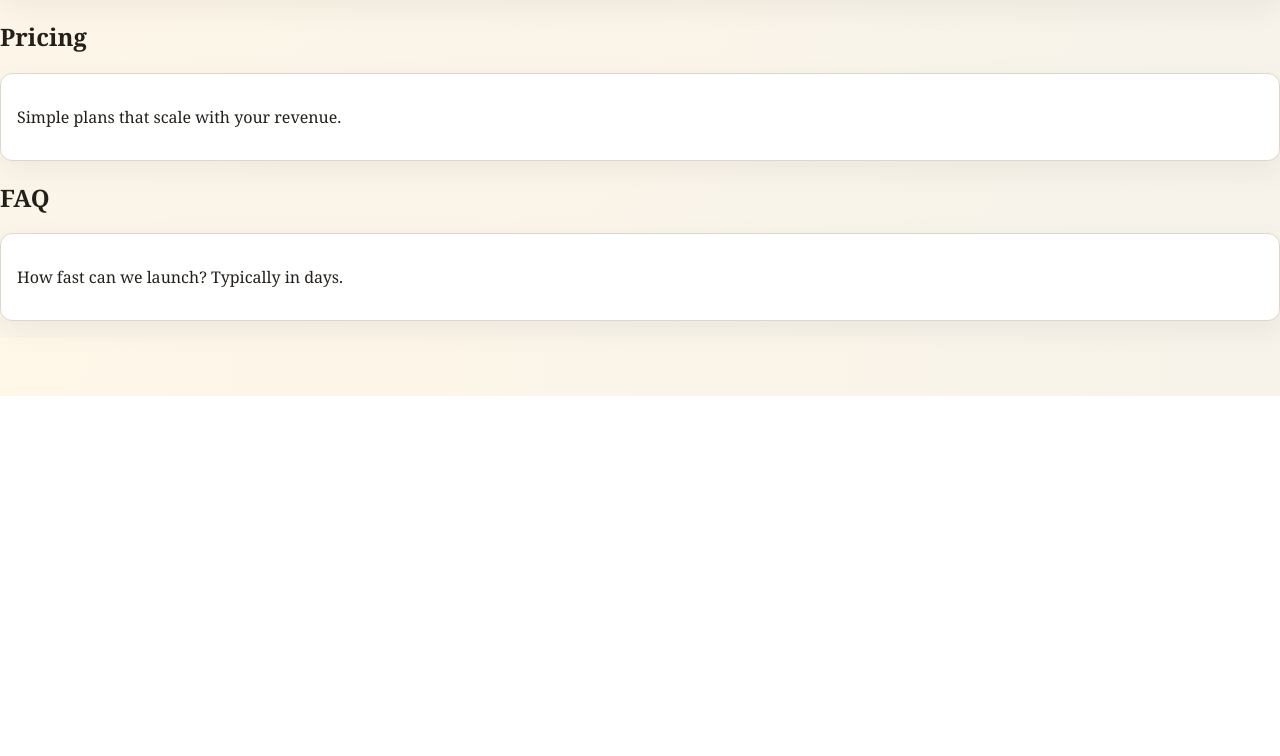
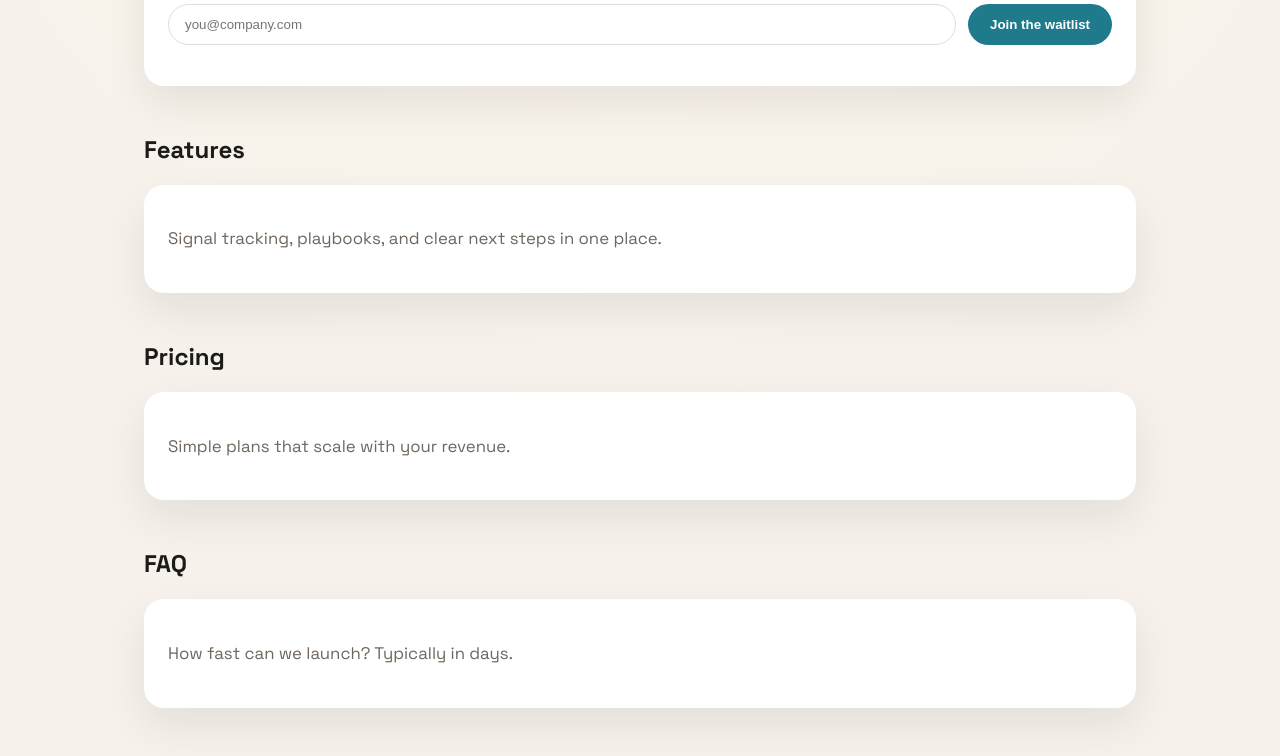
Before and after one commit to XSpiritWizardX/workout-charts, a website: page public/index.html in a window 1280 px wide. Shown: the part 404-1160 px from the top of the page. Before the commit the page ends 800 px from the top, so only its background shows below. Drawn offline with Linux system fonts and the light colour scheme.

Commit message:
Update public/styles.css

```diff
--- a/public/styles.css
+++ b/public/styles.css
@@ -1,10 +1,13 @@
+@import url("https://fonts.googleapis.com/css2?family=Space+Grotesk:wght@400;600;700&display=swap");
+
 :root {
-  --bg: #f6f2ea;
-  --card: #ffffff;
-  --text: #231f1a;
-  --accent: #ef7b45;
-  --muted: #6d675f;
-  --border: #e0d7cc;
+  --bg: #f6f2eb;
+  --surface: #ffffff;
+  --ink: #1c1b19;
+  --muted: #6f665e;
+  --accent: #1f7a8c;
+  --accent-dark: #125a66;
+  --shadow: rgba(0, 0, 0, 0.08);
 }
 
 * {
@@ -13,107 +16,76 @@
 
 body {
   margin: 0;
-  font-family: "Georgia", "Times New Roman", serif;
-  background: radial-gradient(circle at top left, #fff7e8, var(--bg));
-  color: var(--text);
+  font-family: "Space Grotesk", "Segoe UI", sans-serif;
+  color: var(--ink);
+  background: radial-gradient(circle at top, #fef7ea 0%, var(--bg) 60%);
 }
 
-.app {
-  max-width: 900px;
-  margin: 32px auto 64px;
-  padding: 0 16px;
+main {
+  max-width: 1040px;
+  margin: 0 auto;
+  padding: 72px 24px 96px;
 }
 
 header {
-  margin-bottom: 24px;
+  display: flex;
+  align-items: center;
+  justify-content: space-between;
+  gap: 16px;
 }
 
 h1 {
-  margin: 0 0 8px 0;
-  font-size: 40px;
-  letter-spacing: 1px;
+  font-size: clamp(2.5rem, 5vw, 4rem);
+  line-height: 1.05;
+  margin: 24px 0 16px;
 }
 
-.sub {
-  margin: 0;
+p {
+  font-size: 1.05rem;
+  line-height: 1.6;
   color: var(--muted);
 }
 
 .card {
-  background: var(--card);
-  border: 1px solid var(--border);
-  border-radius: 12px;
-  padding: 16px;
-  margin-bottom: 16px;
-  box-shadow: 0 10px 30px rgba(0, 0, 0, 0.05);
+  background: var(--surface);
+  border-radius: 20px;
+  padding: 24px;
+  box-shadow: 0 18px 40px var(--shadow);
 }
 
-.row {
-  display: flex;
-  gap: 8px;
-  align-items: center;
-  margin-bottom: 12px;
-}
-
-.stack {
-  display: grid;
-  gap: 8px;
-  margin-bottom: 12px;
-}
-
-.grid {
-  display: grid;
-  gap: 8px;
-  grid-template-columns: repeat(auto-fit, minmax(140px, 1fr));
-  margin-bottom: 12px;
-}
-
-input,
-select,
-textarea,
-button {
-  padding: 10px 12px;
-  border-radius: 8px;
-  border: 1px solid var(--border);
-  font-size: 14px;
-}
-
-button {
+button, .button {
   background: var(--accent);
-  color: #fff;
+  color: #ffffff;
   border: none;
+  border-radius: 999px;
+  padding: 12px 22px;
+  font-weight: 600;
   cursor: pointer;
 }
 
-button:hover {
-  filter: brightness(0.95);
+button:hover, .button:hover {
+  background: var(--accent-dark);
 }
 
-.list {
-  display: grid;
-  gap: 8px;
+section {
+  margin-top: 48px;
 }
 
-.item {
-  padding: 10px 12px;
-  border: 1px dashed var(--border);
-  border-radius: 8px;
-  background: #fffdf9;
+form {
+  display: flex;
+  gap: 12px;
+  flex-wrap: wrap;
+  margin-top: 16px;
 }
 
-.item small {
-  display: block;
-  color: var(--muted);
-  margin-top: 4px;
+input[type="email"] {
+  flex: 1 1 220px;
+  padding: 12px 16px;
+  border-radius: 999px;
+  border: 1px solid #e3ddd5;
 }
 
-@media (max-width: 640px) {
-  h1 {
-    font-size: 28px;
-  }
-
-  .row {
-    flex-direction: column;
-    align-items: stretch;
-  }
+#waitlist-message {
+  color: var(--accent-dark);
+  margin-top: 12px;
 }
```
